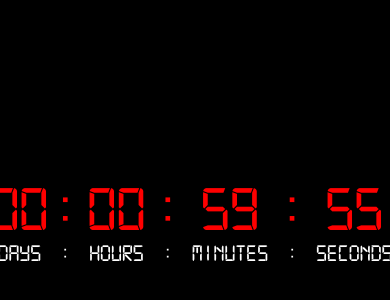
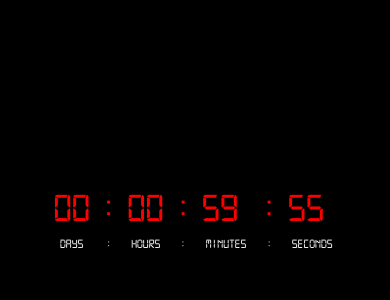
Before and after one commit to OmriBarZik/HIMYM-countdown, a React (Create React App) app: page / in a window 390 px wide. Shown: the part 78-378 px from the top of the page. Built offline with nearby package versions, Linux system fonts and the light colour scheme.

Commit message:
fix: countdown in mobile

```diff
--- a/src/App.css
+++ b/src/App.css
@@ -14,31 +14,42 @@
   align-items: center;
   justify-content: center;
   padding-top: var(--container-padding-top);
+  width: 100%;
+  padding-left: 1rem;
+  padding-right: 1rem;
+  box-sizing: border-box;
 }
 
 .countdown-grid {
   display: grid;
-  width: max-content;
+  grid-template-columns: repeat(7, auto);
+  grid-template-rows: auto auto;
+  gap: 0.6rem 1rem;
+  align-items: center;
+  justify-content: center;
   font-family: "digital-7", "Courier New", Courier, monospace;
   color: red;
-  grid-template-columns: repeat(3, 1fr 1em) 1fr;
-  grid-template-rows: 1fr 1fr;
-  justify-items: center;
-  grid-auto-flow: row;
-  grid-template-areas:
-    ". . . . . . ."
-    ". . . . . . .";
+  width: 100%;
+  max-width: 100%;
+  overflow-x: auto;
+  -webkit-overflow-scrolling: touch;
+  padding: 0 0.5rem;
 }
 
 .countdown-grid > span {
-  font-size: var(--countdown-font-size);
+  font-size: clamp(2.5rem, 10vw, 8rem);
+  line-height: 1;
+  white-space: nowrap;
 }
 
 .countdown-grid > .text {
-  margin: 1rem 1rem;
-  font-size: var(--countdown-text-font-size);
+  margin: 0.25rem 0.25rem;
+  font-size: clamp(0.8rem, 3.2vw, 1.8rem);
   color: white;
   font-family: "digital-7", "Courier New", Courier, monospace;
+  white-space: nowrap;
+  grid-row: 2;
+  text-align: center;
 }
 
 .completed {
@@ -63,4 +74,7 @@
   .countdown-text {
     padding-top: 20px;
   }
+  .countdown-grid {
+    gap: 0.6rem;
+  }
 }
```
Also changed, not shown: 1 other file (tests, documents, lock files or other folders).
